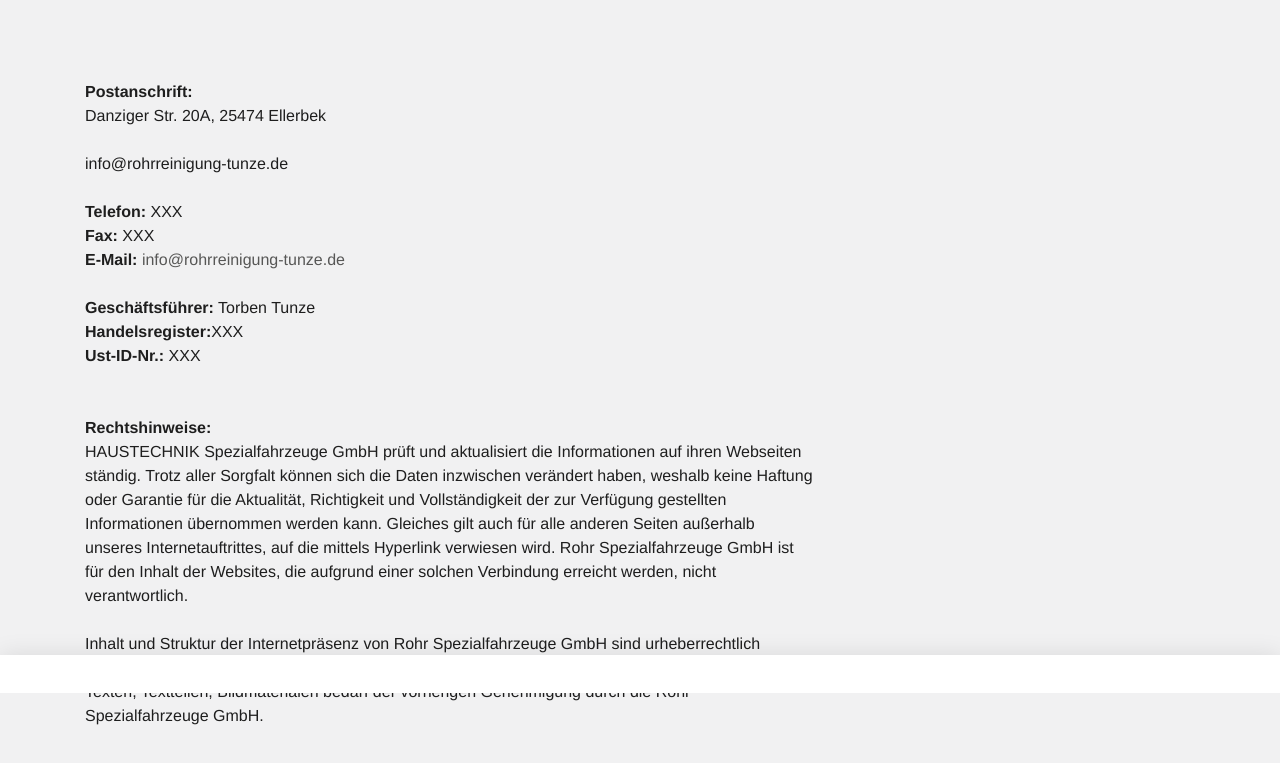
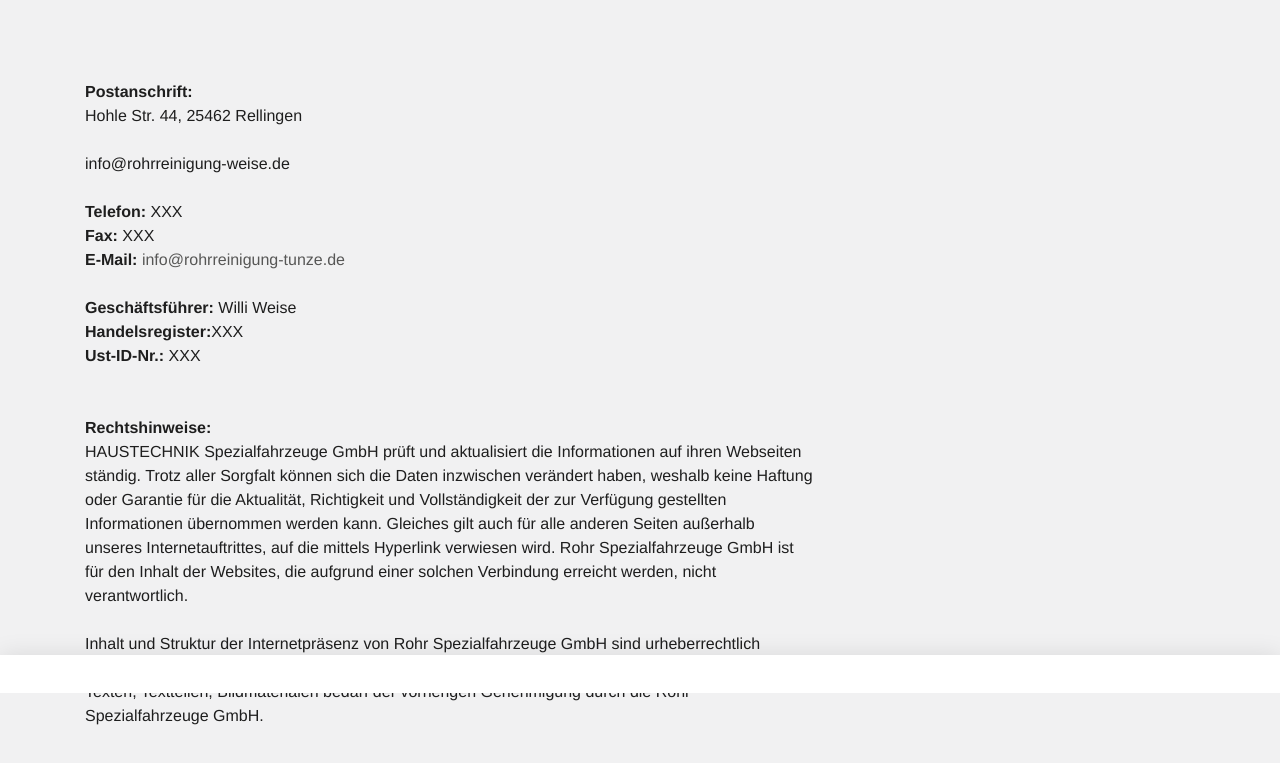
Before and after one commit to rohrreiniger-SH/rohrreinigung-Weise, a plain HTML site: page impressum.html in a window 1280 px wide. Shown: the part 107-870 px from the top of the page. Drawn offline with Linux system fonts and the light colour scheme; a script that the page names is missing.

Commit message:
Update impressum.html

```diff
--- a/impressum.html
+++ b/impressum.html
@@ -26,7 +26,7 @@
   <a href="index.html">startseite</a>
 
   Impressum</h2></div></div></div></div><div class="container slot-two-columns"><div class="row"><div class="col-xs-12 col-md-8">
-<a id="c8"></a><div class="content-text m-b-1"><div class="row"><div class="col-sm-12"><p class="bodytext"><strong>Postanschrift:</strong><br> Danziger Str. 20A, 25474 Ellerbek <br> <br> info@rohrreinigung-tunze.de</p><p class="bodytext">&nbsp;</p><p class="bodytext"><strong>Telefon:</strong> XXX<br> <strong>Fax:</strong> XXX<br> <strong>E-Mail:</strong> <a href="mailto:info@rohrreinigung-tunze.de">info@rohrreinigung-tunze.de</a></p><p class="bodytext">&nbsp;</p><p class="bodytext"><strong>Geschäftsführer:</strong>  Torben Tunze
+<a id="c8"></a><div class="content-text m-b-1"><div class="row"><div class="col-sm-12"><p class="bodytext"><strong>Postanschrift:</strong><br> Hohle Str. 44, 25462 Rellingen <br> <br> info@rohrreinigung-weise.de</p><p class="bodytext">&nbsp;</p><p class="bodytext"><strong>Telefon:</strong> XXX<br> <strong>Fax:</strong> XXX<br> <strong>E-Mail:</strong> <a href="mailto:info@rohrreinigung-weise.de">info@rohrreinigung-tunze.de</a></p><p class="bodytext">&nbsp;</p><p class="bodytext"><strong>Geschäftsführer:</strong>  Willi Weise
 
 
 
```
